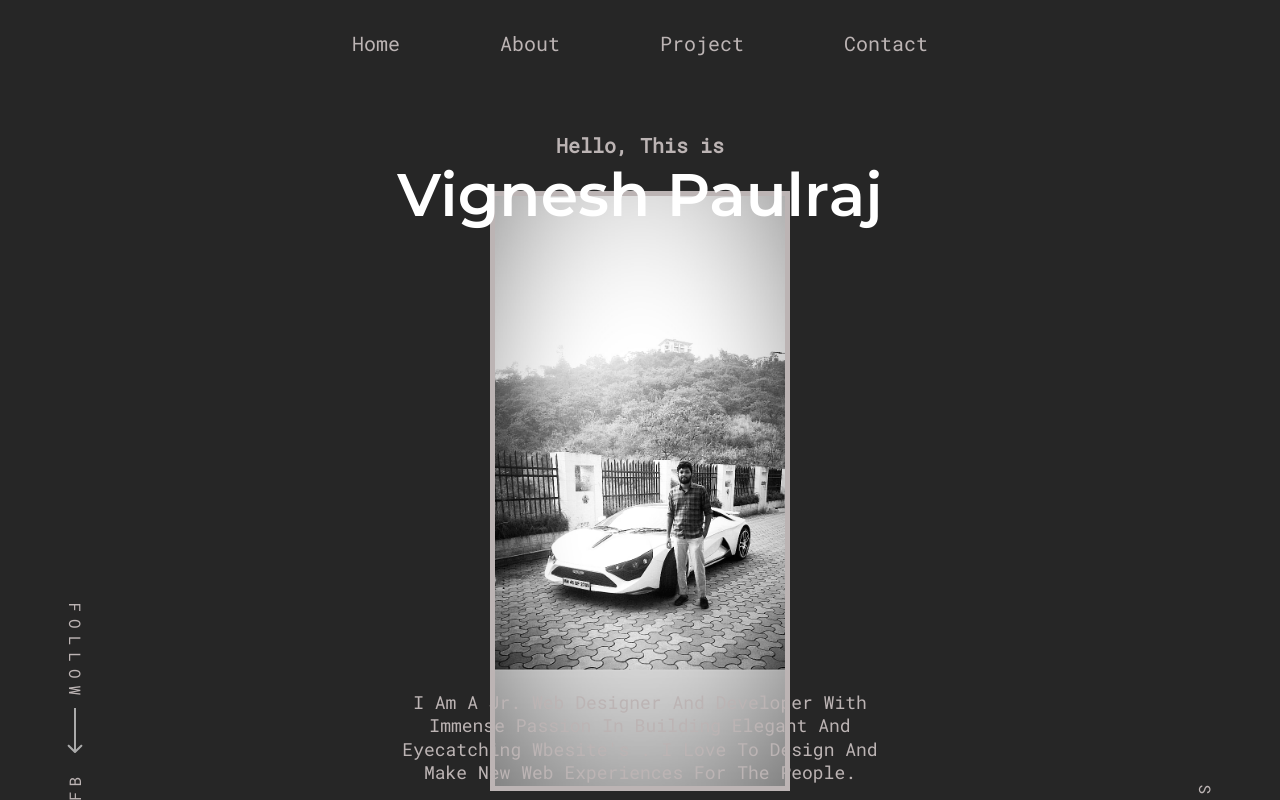
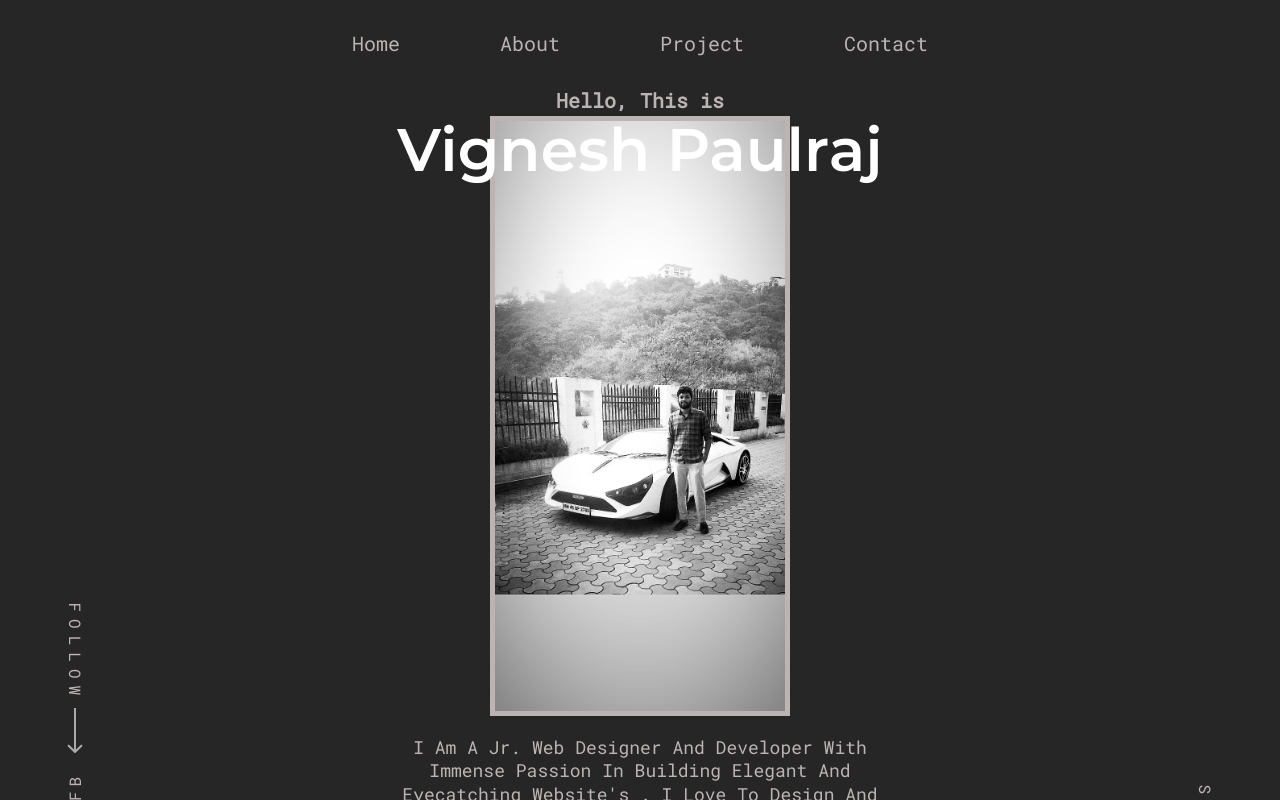
Before and after one commit to VIGNESH-2406/My-React-Portfolio, a React (Create React App) app: page / in a window 1280 px wide. Shown: the top 800 px of the page. Built offline with nearby package versions, Linux system fonts and the light colour scheme; a web font is replaced by a local one.

Commit message:
finish touch

```diff
--- a/src/components/HeroSection.js
+++ b/src/components/HeroSection.js
@@ -19,7 +19,7 @@ const HeroStyles = styled.div`
   }
   .hero__heading {
     font-size: 2rem;
-    margin-bottom: -4rem;
+    margin-bottom: -7rem;
     position: relative;
     span {
       display: inline-block;
@@ -39,7 +39,7 @@ const HeroStyles = styled.div`
     border: 5px solid var(--gray-1);
   }
   .hero__info {
-    margin-top: -10rem;
+    margin-top: 2rem;
     text-transform: capitalize;
     color: var(--yellow);
   }
@@ -164,7 +164,7 @@ export default function HeroSection() {
           <div className="hero__info">
             <PText>
               I am a Jr. web designer and developer with immense passion in
-              building elegant and eyecatching wbesite's . I love to design and
+              building elegant and eyecatching website's . I love to design and
               make new web experiences for the people.
             </PText>
             <Button btnText="see my works" btnLink="/Projects" />
```
